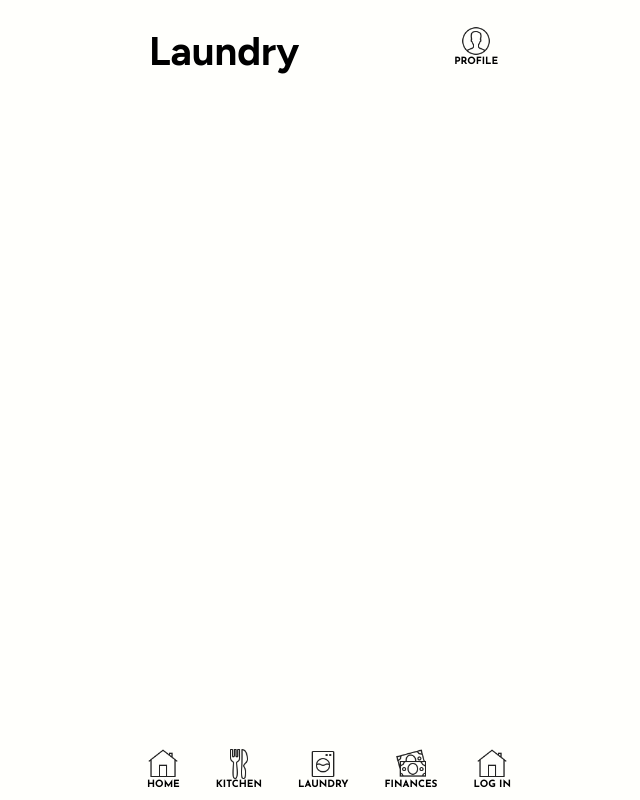
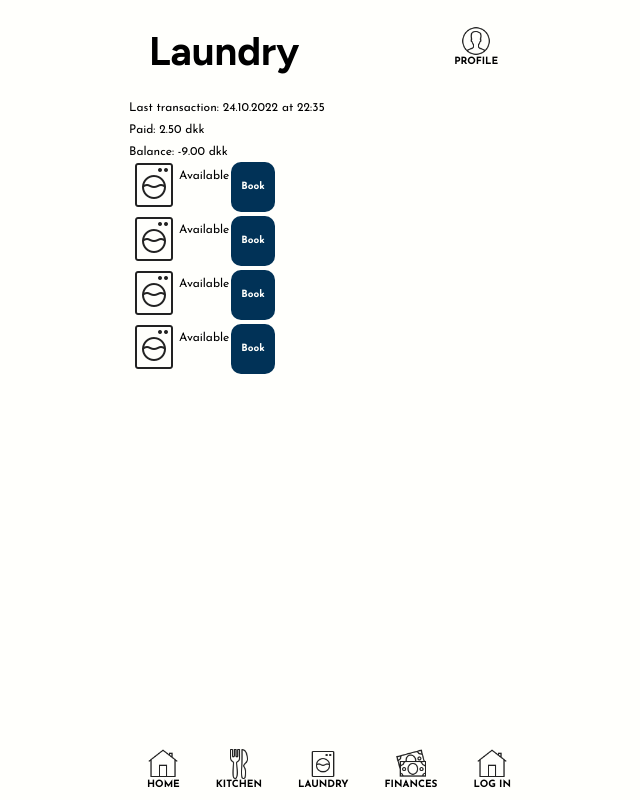
Before and after one commit to vlkeniko/dorm8s, a React (Create React App) app: page /laundry in a window 1280 px wide. Shown: the whole page, without its empty margins (311-951 px from the left). Built offline with nearby package versions, Linux system fonts and the light colour scheme; a web font is replaced by a local one.

Commit message:
Addes some skeleton and dummy data

```diff
--- a/src/App.css
+++ b/src/App.css
@@ -229,3 +229,7 @@ margin-right: auto;
   text-align: center;
   box-shadow: 4px 4px 3px rgb(199, 199, 199);
 }
+
+.machine {
+  display: flex;
+}
--- a/src/components/Balance.js
+++ b/src/components/Balance.js
@@ -6,8 +6,8 @@ export default function Balance() {
   return (
     <>
       <div className="balance">
-        <h3>Your balance:</h3>
-
+        <h3>Account balance</h3>
+        {/* insert amount */}
       </div>
     </>
   );
--- /dev/null
+++ b/src/components/PreviousReservation.js
@@ -0,0 +1,11 @@
+import React from 'react'
+
+export default function PreviousReservation() {
+  return (
+    <div className='previousreservation'>
+        <p>Last transaction: 24.10.2022 at 22:35</p>
+        <p>Paid: 2.50 dkk</p>
+        <p>Balance: -9.00 dkk</p>
+    </div>
+  )
+}
--- a/src/components/Transactions.js
+++ b/src/components/Transactions.js
@@ -2,6 +2,12 @@ import React from 'react'
 
 export default function Transactions() {
   return (
-    <div>Transaction history</div>
+    <div className='transactions'>
+      <p>Transaction name, date, amount{/* Transaction name, date, amount */}</p>
+      <p>Transaction name, date, amount{/* Transaction name, date, amount */}</p>
+      <p>Transaction name, date, amount{/* Transaction name, date, amount */}</p>
+      <p>Transaction name, date, amount{/* Transaction name, date, amount */}</p>
+      <p>Transaction name, date, amount{/* Transaction name, date, amount */}</p>
+    </div>
   )
 }
--- a/src/components/WM.js
+++ b/src/components/WM.js
@@ -1,7 +1,13 @@
 import React from 'react'
+import Machine from '../components/WM/Machine'
 
 export default function WM() {
   return (
-    <div>Washing machines</div>
+    <div className='machines'>
+      <Machine />
+      <Machine />
+      <Machine />
+      <Machine />
+    </div>
   )
 }
--- /dev/null
+++ b/src/components/WM/Machine.js
@@ -0,0 +1,17 @@
+import React from 'react'
+
+export default function Machine() {
+  return (
+    <div className='machine'>
+        <div className='icon'>
+            <img src={require('../../pictures/laundry.png')} />
+        </div>
+        <p className='availability'>
+            Available {/* db insert */}
+        </p>
+        <button className='bookbutton'>
+            Book {/* available? "book" : getRemainingTime() */}
+        </button>
+    </div>
+  )
+}
--- a/src/pages/LaundryPage.js
+++ b/src/pages/LaundryPage.js
@@ -1,10 +1,14 @@
 import React from 'react'
 import Nav from '../components/Nav'
+import WM from '../components/WM'
+import PreviousReservation from '../components/PreviousReservation'
 
 export default function LaundryPage() {
   return (
     <>
     <h1 className="header-title">Laundry</h1>
+    <PreviousReservation />
+    <WM />
     <Nav/>
     </>
 
```
